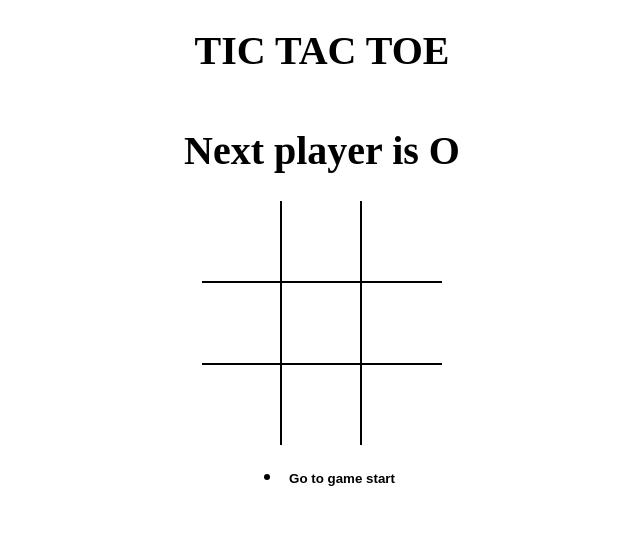
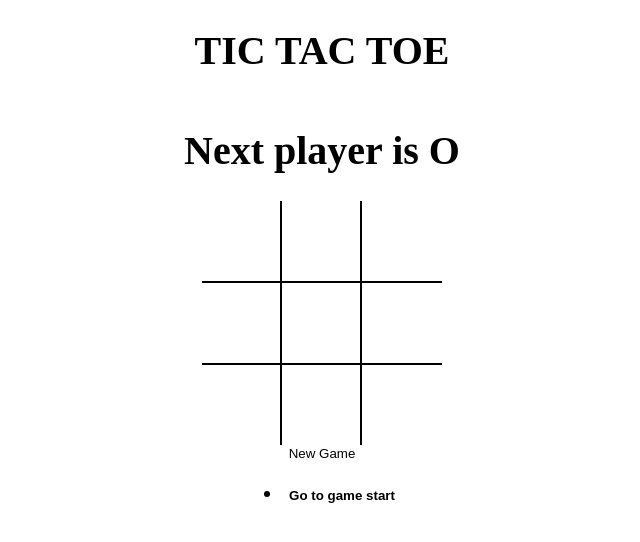
Before and after one commit to Deepak-Kumar-Yadav/tictactoe, a React (Vite) app: page / in a window 1280 px wide. Shown: the top 542 px of the page, without its empty margins (318-958 px from the left). Built offline with nearby package versions, Linux system fonts and the light colour scheme.

Commit message:
added the new game option

```diff
--- a/src/App.jsx
+++ b/src/App.jsx
@@ -6,9 +6,8 @@ import calculateWinner from './helper';
 import Status from './Components/Status';
 
 export default function App() {
-  const [history, setHistory] = useState([
-    { board: Array(9).fill(null), isNext: false },
-  ]);
+  const newGame = [{ board: Array(9).fill(null), isNext: false }];
+  const [history, setHistory] = useState(newGame);
   const [currentPosition, setCurrentPosition] = useState(0);
   const current = history[currentPosition];
   const winner = calculateWinner(current.board);
@@ -32,11 +31,19 @@ export default function App() {
     setCurrentPosition(move);
   };
 
+  const restart = () => {
+    setHistory(newGame);
+    setCurrentPosition(0);
+  };
+
   return (
     <div className="app">
       <h1>TIC TAC TOE</h1>
       <Status winner={winner} current={current} />
       <Board board={current.board} handlingClick={handlingClick} />
+      <button type="button" onClick={restart}>
+        New Game
+      </button>
       <History
         history={history}
         moveTo={moveTo}
```
Also changed, not shown: src/Components/NewGame.jsx (added, +9 -0 lines).
